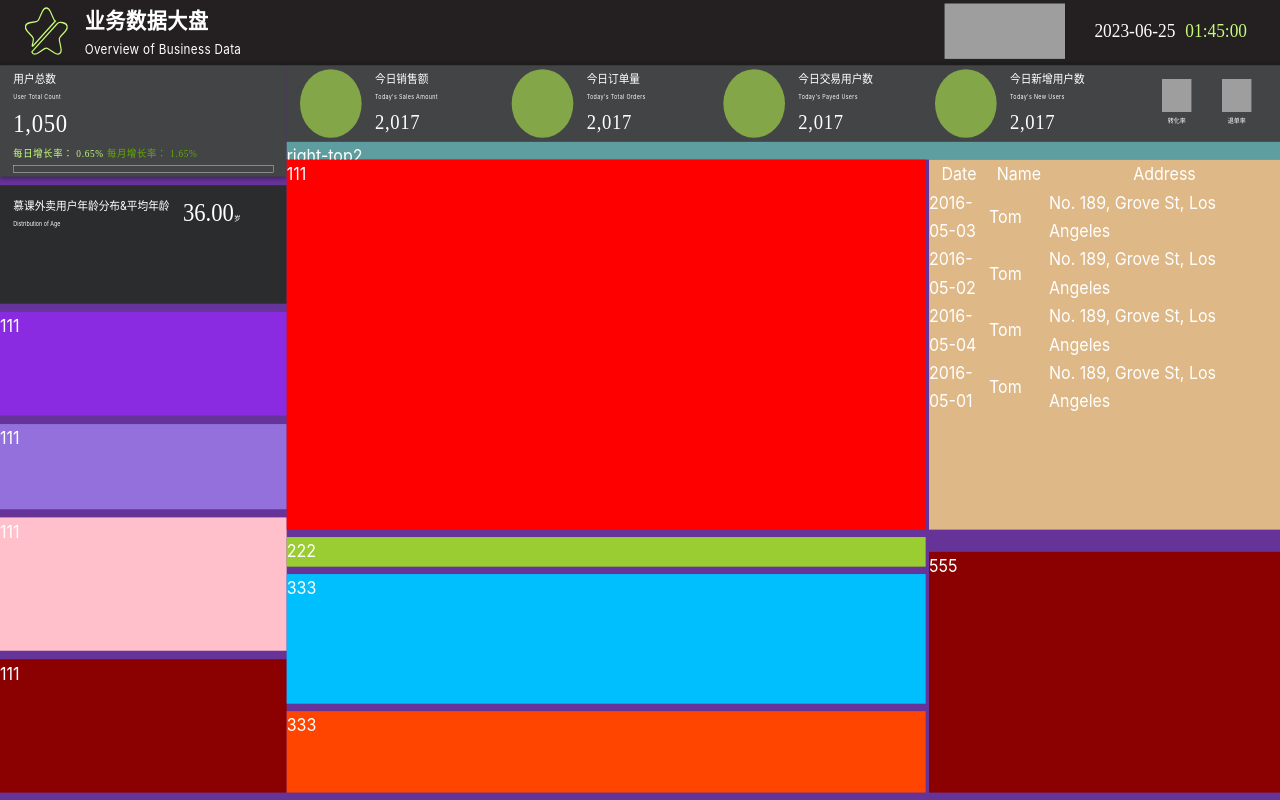
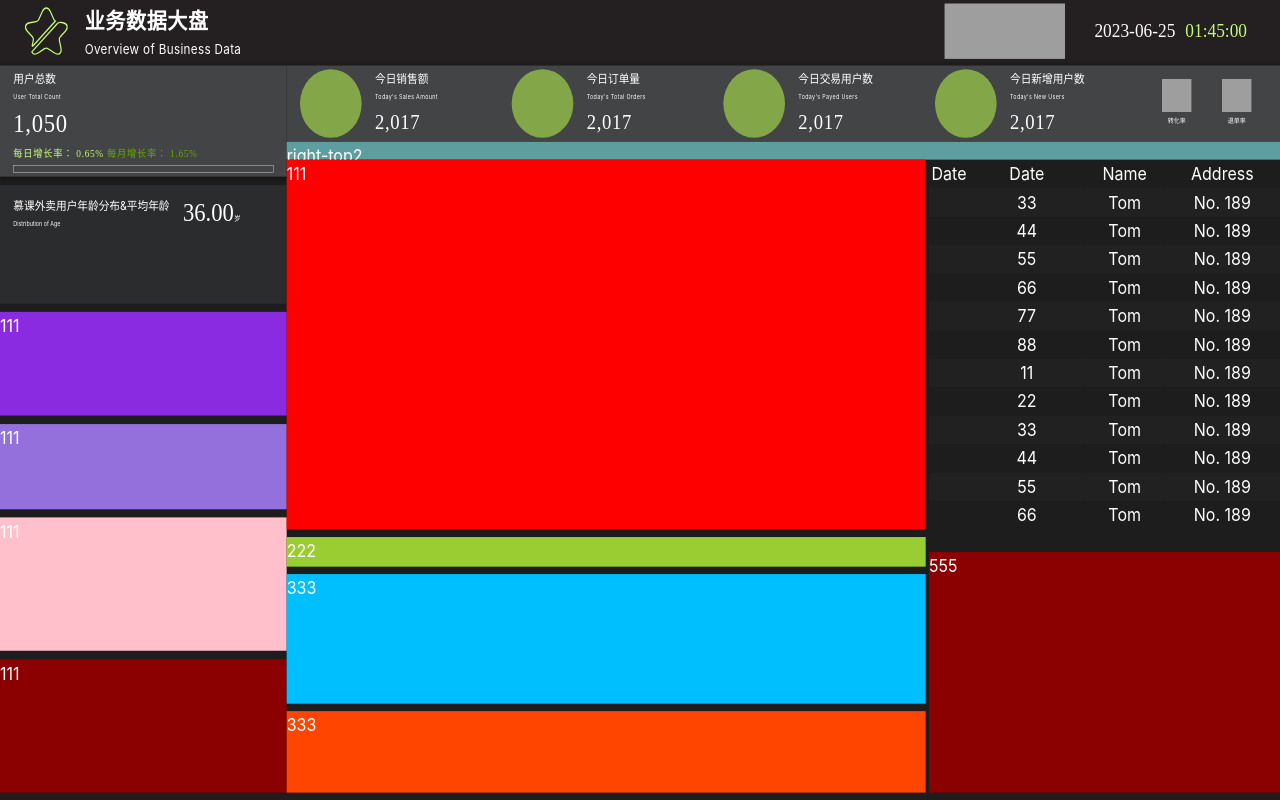
Before and after one commit to YXJR/Echarts-Screen, a Vue app: page / in a window 1280 px wide. Built offline with nearby package versions, Linux system fonts and the light colour scheme; grey boxes are pictures that could not be loaded.

Commit message:
add autoScrollTabel

```diff
--- a/index.html
+++ b/index.html
@@ -5,7 +5,7 @@
     <link rel="icon" href="/favicon.ico" />
     <meta name="viewport" content="width=device-width, initial-scale=1.0" />
     <title>Vite App</title>
-    <script src="//at.alicdn.com/t/c/font_2042494_rvc4aud7ymm.js"></script>
+    <script src="//at.alicdn.com/t/c/font_2042494_zpx6oi1ias.js"></script>
   </head>
   <body>
     <div id="app"></div>
--- a/src/components/AutoScrollTable/index.vue
+++ b/src/components/AutoScrollTable/index.vue
@@ -1,17 +1,33 @@
 <template>
   <el-table
+    id="table"
+    ref="table"
     :data="tableData"
-    style="width: 100%"
+    :height="height"
+    header-row-class-name="setRowClass"
+    :stripe="true"
+    style="text-align:center"
   >
+    <el-table-column
+      label="Date"
+      header-align="center"
+      width="120"
+    >
+      <template #default>
+        <icon
+          name="iconfont_dot"
+          :style="{width:'50px',height:'50px'}"
+        />
+      </template>
+    </el-table-column>
     <el-table-column
       prop="date"
       label="Date"
-      width="180"
     />
     <el-table-column
       prop="name"
       label="Name"
-      width="180"
+      width="240"
     />
     <el-table-column
       prop="address"
@@ -21,33 +37,117 @@
 </template>
 
 <script >
+// TODO: 斑马条纹不生效
+import { ref, onMounted, computed, getCurrentInstance } from "vue"
 export default {
   name: 'AutoScrollTable',
-  setup () {
-    const tableData = [
+  props: {
+    // 传入整体得高度和表头得高度
+    height: {
+      type: String,
+      default: 999
+    },
+    duration: {
+      type: String,
+      default: 1000
+    },
+    moveNum: {
+      type: Number,
+      default: 1
+    },
+    // 表格中要展示得条数
+    disRowNumber: {
+      type: Number,
+      default: 7
+    }
+
+  },
+  setup (ctx) {
+    //表头高度和各行得高度
+    const columnHeightNum = ref("0")
+    const headerHeightNum = ref('60')
+    const headerHeight = computed(() => `${headerHeightNum.value}px`)
+    let columnHeight;
+    let task;
+
+    const tableData = ref([
       {
-        date: '2016-05-03',
+        date: '11',
         name: 'Tom',
-        address: 'No. 189, Grove St, Los Angeles',
+        address: 'No. 189',
       },
       {
-        date: '2016-05-02',
+        date: '22',
         name: 'Tom',
-        address: 'No. 189, Grove St, Los Angeles',
+        address: 'No. 189',
       },
       {
-        date: '2016-05-04',
+        date: '33',
         name: 'Tom',
-        address: 'No. 189, Grove St, Los Angeles',
+        address: 'No. 189',
       },
       {
-        date: '2016-05-01',
+        date: '44',
         name: 'Tom',
-        address: 'No. 189, Grove St, Los Angeles',
+        address: 'No. 189',
       },
-    ]
+      {
+        date: '55',
+        name: 'Tom',
+        address: 'No. 189',
+      },
+      {
+        date: '66',
+        name: 'Tom',
+        address: 'No. 189',
+      },
+      {
+        date: '77',
+        name: 'Tom',
+        address: 'No. 189',
+      },
+      {
+        date: '88',
+        name: 'Tom',
+        address: 'No. 189',
+      },
+    ])
+
+    const setAnimation = () => {
+      //数据的条数
+      let dataLen = tableData.value && tableData.value.length;
+      // table得总体高度
+      let instance = getCurrentInstance()
+      let tableDomHeight = instance.refs['table'].height
+      // 根据传入得需要展示得条数计算每行得高度
+      columnHeightNum.value = (tableDomHeight - headerHeightNum.value) / ctx.disRowNumber
+      columnHeight = computed(() => `${columnHeightNum.value}px`)
+      // 实际数据条数 * 每行高度
+      let columnSumHeight = dataLen * columnHeightNum.value
+      // 实际数据条数展示得总高度  没有超出  表格得高度
+      if (columnSumHeight <= tableDomHeight - headerHeightNum.value) {
+        return
+      }
+      let currentIndex = 0
+      let tem = [...tableData.value];
+      task = setInterval(() => {
+        // 只在原数组得基础上进行操作
+        let newArr = tableData.value.splice(0, ctx.moveNum) // 防止数组塌陷得问题
+        tableData.value = [...tableData.value, ...tem]
+        currentIndex += ctx.moveNum
+
+      }, 1000);
+    }
+    onMounted(() => {
+
+
+
+      setAnimation()
+    })
     return {
-      tableData
+      tableData,
+      columnHeight,
+      headerHeight
     }
   }
 }
@@ -55,4 +155,22 @@ export default {
   </script>
 
 <style lang="scss" scoped>
+#table {
+  width: 100%;
+  height: 100%;
+  overflow: hidden;
+}
+
+:deep(.el-table__row) {
+  height: v-bind(columnHeight);
+}
+:deep(.el-table__row:nth-child(odd)) {
+  background-color: rgba(44, 42, 42, 0.4);
+}
+
+:deep(.setRowClass) {
+  height: v-bind(headerHeight);
+}
 </style>
+<!-- 更改单元格得属性 -->
+<!-- :deep(.el-table__cell) {} -->
--- a/src/components/CenterHeader/index.vue
+++ b/src/components/CenterHeader/index.vue
@@ -8,7 +8,10 @@
       >
         <div class="left">
           <div class="bg">
-            <icon :name="item.img" />
+            <icon
+              :name="item.img"
+              :style="{width:'100px',height:'100px'}"
+            />
           </div>
         </div>
         <div class="right">
--- a/src/components/Icon/index.vue
+++ b/src/components/Icon/index.vue
@@ -1,9 +1,9 @@
 <template>
-  <div
-    class="icon-wrapper"
-    :style="{...style}"
-  >
-    <svg class="icon">
+  <div :style="{...style}">
+    <svg
+      class="icon"
+      :aria-hidden="true"
+    >
       <use :href="iconName"></use>
     </svg>
   </div>
@@ -36,8 +36,8 @@ export default {
 
 <style lang="scss" scoped>
 .icon {
-  width: 5.5rem;
-  height: 5.5rem;
+  width: 100%;
+  height: 100%;
   fill: white;
   stroke: #fff;
 }
--- a/src/views/Home.vue
+++ b/src/views/Home.vue
@@ -51,7 +51,7 @@
             </div>
             <div class="right-right">
               <div class="right-right1">
-                <auto-scroll-table></auto-scroll-table>
+                <auto-scroll-table :height="999"></auto-scroll-table>
               </div>
               <div class="right-right2">555</div>
             </div>
@@ -120,7 +120,7 @@ export default {
       flex: 1;
       display: flex;
       width: 100%;
-      background: rebeccapurple;
+
       .left {
         flex: 0 0 860px;
         display: flex;
@@ -207,7 +207,6 @@ export default {
             .right-right1 {
               width: 100%;
               height: 999px;
-              background: burlywood;
             }
             .right-right2 {
               width: 100%;
```
